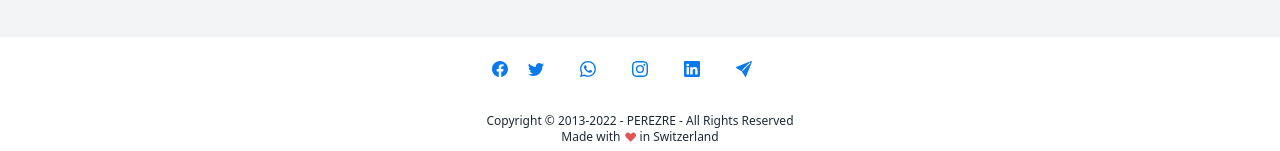
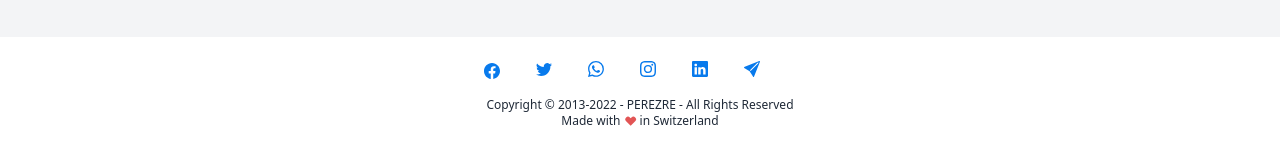
Before and after one commit to boringstack/boringstack, an Eleventy site: page src/index.html in a window 1280 px wide. Shown: the part 4867-5018 px from the top of the page. Built offline with nearby package versions, Linux system fonts and the light colour scheme; Eleventy itself is replaced by a stand-in of ours; files that its build step writes are made by us from their sources.

Commit message:
new icon container

```diff
--- a/src/index.html
+++ b/src/index.html
@@ -1092,13 +1092,22 @@
 
 <footer class="flex-auto items-center justify-between px-3 py-3 bg-white dark:bg-gray-800 sm:flex-row">
   <div class="flex justify-center m-3">
-    <a href="https://www.facebook.com/sharer.php?u=https://www.perezre.de" target="_blank" rel="nofollow noopener">
-    <i class="mr-9 text-gray-100">
+
+    <a href="https://www.facebook.com/sharer.php?u=https://www.perezre.de" target="_blank" rel="nofollow noopener" class="mr-9 text-gray-100">
+      <button class="inline-flex items-center px-0 py-0">
+        <svg xmlns="http://www.w3.org/2000/svg" width="16" height="16" class="bi bi-facebook" viewBox="0 0 16 16">
+          <path fill="#087AEC" d="M16 8.049c0-4.446-3.582-8.05-8-8.05C3.58 0-.002 3.603-.002 8.05c0 4.017 2.926 7.347 6.75 7.951v-5.625h-2.03V8.05H6.75V6.275c0-2.017 1.195-3.131 3.022-3.131.876 0 1.791.157 1.791.157v1.98h-1.009c-.993 0-1.303.621-1.303 1.258v1.51h2.218l-.354 2.326H9.25V16c3.824-.604 6.75-3.934 6.75-7.951z"/>
+        </svg>
+      </button>
+    </a>
+<!--
+    <a href="https://www.facebook.com/sharer.php?u=https://www.perezre.de" target="_blank" rel="nofollow noopener" class="mr-9 text-gray-100">
       <svg xmlns="http://www.w3.org/2000/svg" width="16" height="16" fill="currentColor" class="bi bi-facebook" viewBox="0 0 16 16">
         <path fill="#087AEC" d="M16 8.049c0-4.446-3.582-8.05-8-8.05C3.58 0-.002 3.603-.002 8.05c0 4.017 2.926 7.347 6.75 7.951v-5.625h-2.03V8.05H6.75V6.275c0-2.017 1.195-3.131 3.022-3.131.876 0 1.791.157 1.791.157v1.98h-1.009c-.993 0-1.303.621-1.303 1.258v1.51h2.218l-.354 2.326H9.25V16c3.824-.604 6.75-3.934 6.75-7.951z"/>
       </svg>
-      </i>
     </a>
+  -->
+
     <i href="https://twitter.com/intent/tweet?url=https://www.perezre.de&text=PEREZRE&via=" target="_blank" rel="nofollow noopener" class="mr-9 text-gray-100">
       <svg xmlns="http://www.w3.org/2000/svg" width="16" height="16" fill="currentColor" class="bi bi-twitter" viewBox="0 0 16 16">
         <path fill="#087AEC" d="M5.026 15c6.038 0 9.341-5.003 9.341-9.334 0-.14 0-.282-.006-.422A6.685 6.685 0 0 0 16 3.542a6.658 6.658 0 0 1-1.889.518 3.301 3.301 0 0 0 1.447-1.817 6.533 6.533 0 0 1-2.087.793A3.286 3.286 0 0 0 7.875 6.03a9.325 9.325 0 0 1-6.767-3.429 3.289 3.289 0 0 0 1.018 4.382A3.323 3.323 0 0 1 .64 6.575v.045a3.288 3.288 0 0 0 2.632 3.218 3.203 3.203 0 0 1-.865.115 3.23 3.23 0 0 1-.614-.057 3.283 3.283 0 0 0 3.067 2.277A6.588 6.588 0 0 1 .78 13.58a6.32 6.32 0 0 1-.78-.045A9.344 9.344 0 0 0 5.026 15z"/>
```
